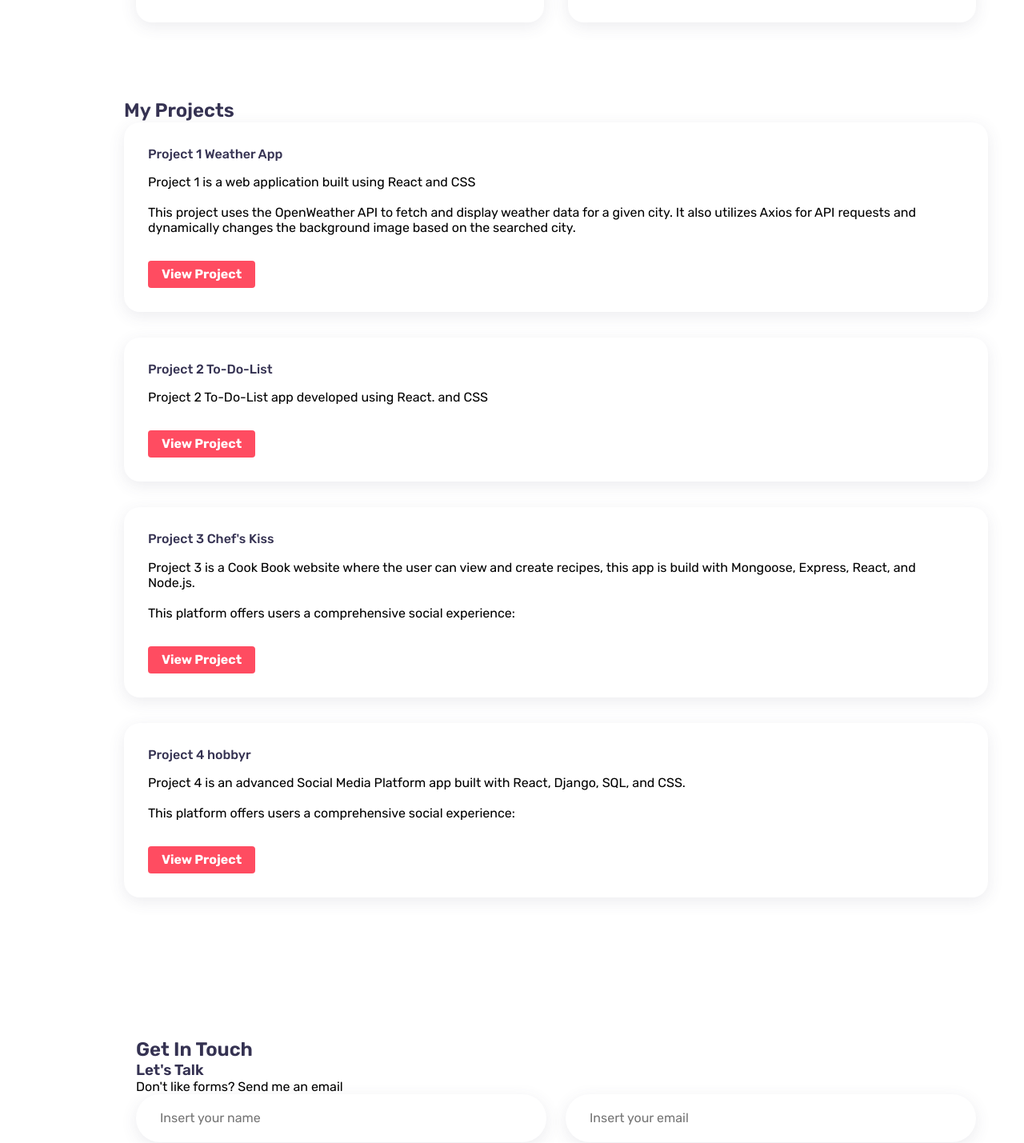
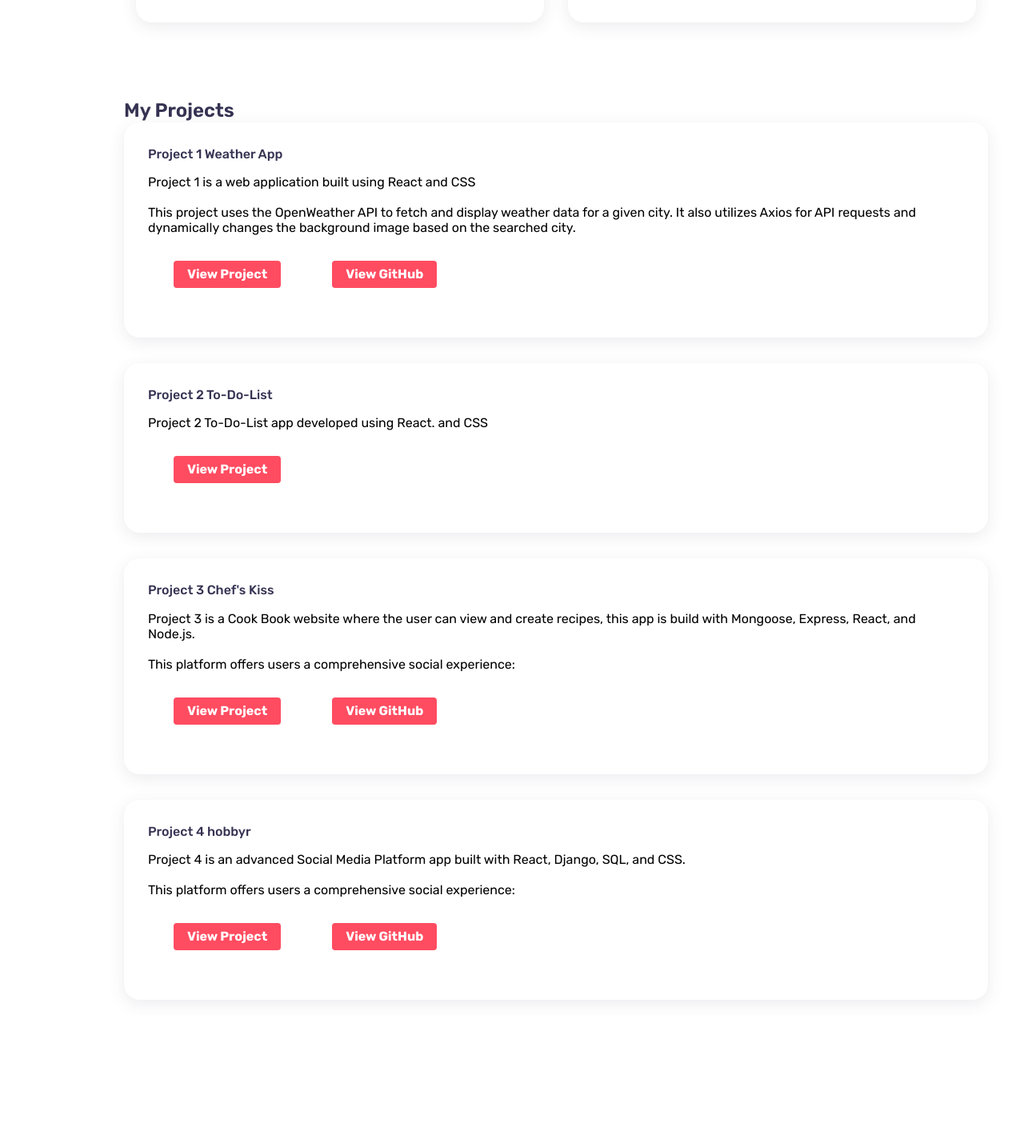
Before and after one commit to bngoon/react-portfollio, a React (Create React App) app: page / in a window 1280 px wide. Shown: the part 2654-4083 px from the top of the page at 80% size. Built offline with nearby package versions, Linux system fonts and the light colour scheme.

Commit message:
margin padding on buttons and github links to repos added

```diff
--- a/src/components/projects/Projects.jsx
+++ b/src/components/projects/Projects.jsx
@@ -19,9 +19,10 @@ function Projects() {
           </div>
           <div className="project__link">
             <a href="https://weatherbn.netlify.app/" className="project btn">View Project</a>
+            <a href="https://github.com/bngoon/Weather-App-react.js" className="project btn">View GitHub</a>
+
           </div>
         </div>
-
         <div className="project__data">
           <div className="project__titles">
             <h3 className="project__name">Project 2 To-Do-List</h3>
@@ -45,6 +46,7 @@ function Projects() {
           </div>
           <div className="project__link">
             <a href="https://chefs-kiss-cookbook.netlify.app/" className="project btn">View Project</a>
+            <a href="https://github.com/https://github.com/labandor/cookbook-site/hobbyr" className="project btn">View GitHub</a>
           </div>
         </div>
 
@@ -61,7 +63,9 @@ function Projects() {
           </div>
           <div className="project__link">
             <a href="https://hobbyr.netlify.app/" className="project btn">View Project</a>
+            <a href="https://github.com/erichowington/hobbyr" className="project btn">View GitHub</a>
           </div>
+
         </div>
 
         {/* <div className="project__data">
--- a/src/components/projects/projects.css
+++ b/src/components/projects/projects.css
@@ -48,6 +48,7 @@
   text-decoration: none;
   transition: background-color 0.3s ease;
   margin-top: 2rem;
+  margin: 2em;
 }
 
 .project__link .proejct.btn:hover {
```
